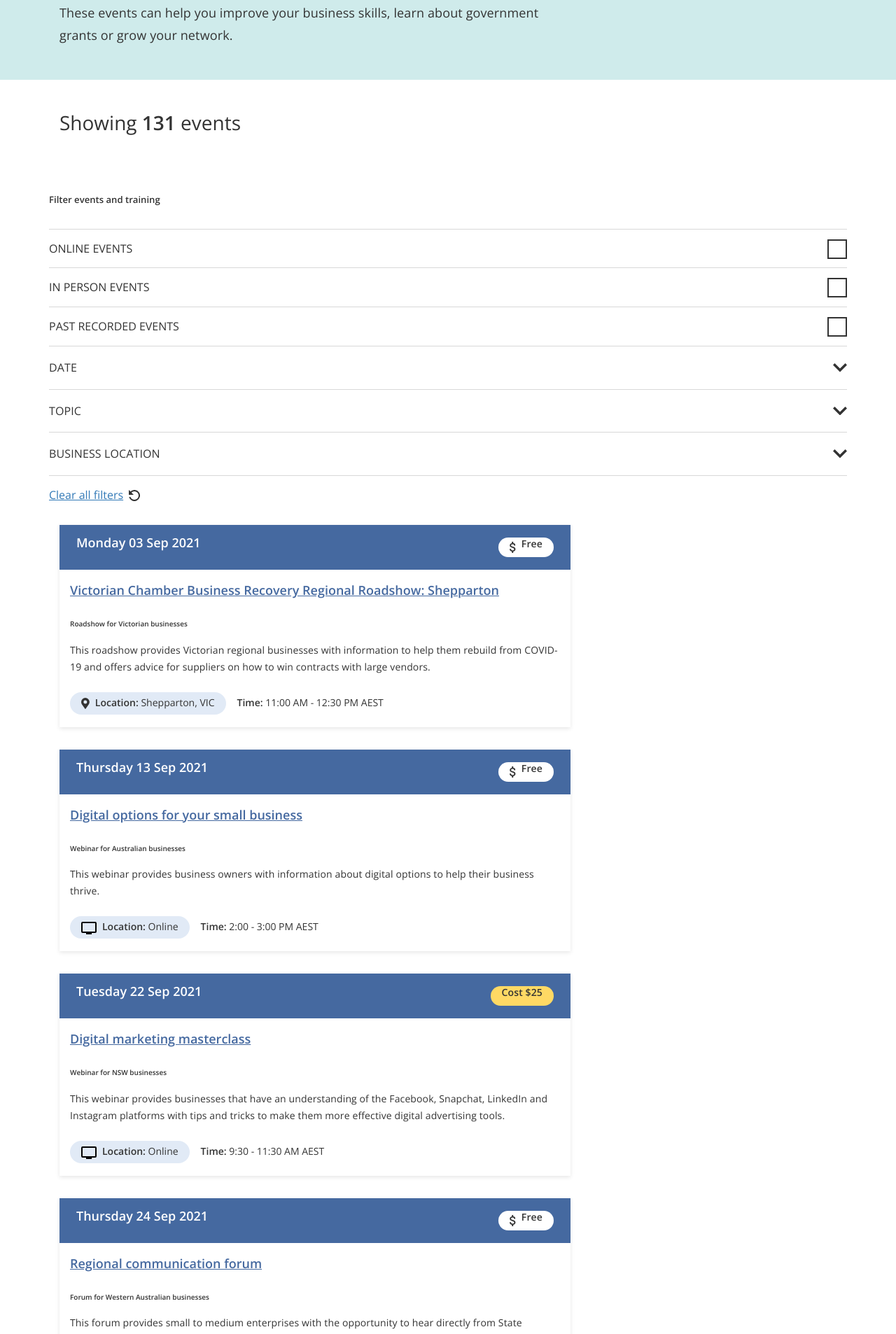
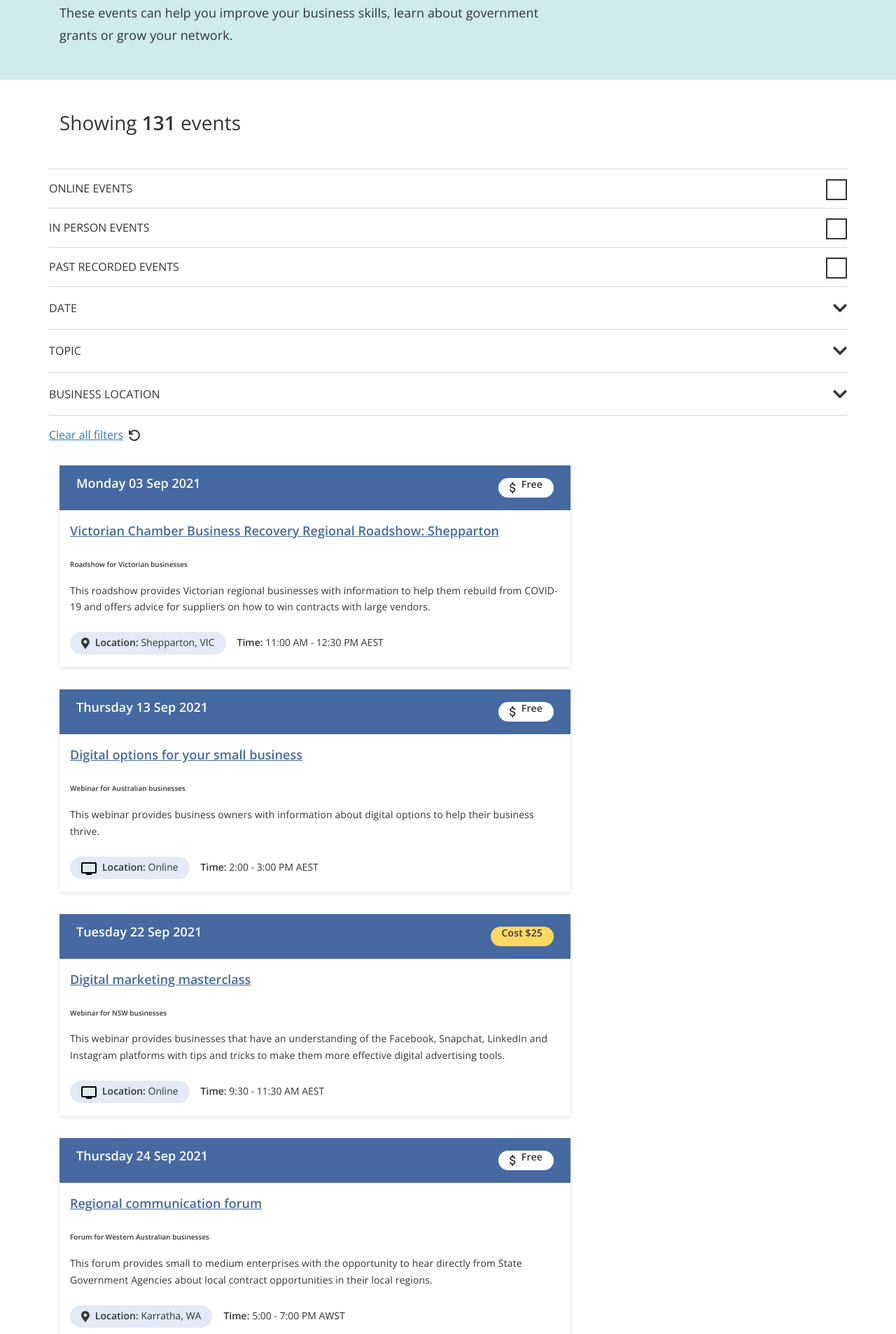
Before and after one commit to AUSGov/bga-events-finder, a Jekyll site: the page built from events/events-finder.html, in a window 1280 px wide. Shown: the part 354-2260 px from the top of the page at 70% size. Built offline with Jekyll 4.4.1, drawn with Linux system fonts in a browser that asks for light colours; nearby versions of some CDN libraries; library files that are not in the unit come from our copies.

Commit message:
Updating filters.

```diff
--- a/_includes/events-filters.html
+++ b/_includes/events-filters.html
@@ -1,5 +1,5 @@
 <div class="filters">
-    <h3>Filter events and training</h3>
+    <!--<h3>Filter events</h3>-->
 
 
    <!-- EVENT TYPE TOGGLES -->
@@ -86,38 +86,39 @@
                          </div>
                     <div class="active-filters multi-select">
                         <ul>
-                            <li filter-type="topic" filter-value="13" data-value="past-recorded-events">Past dates (recorded events)</li>
-                            <li filter-type="topic" filter-value="25" data-value="this-month">This month (<span class="current-month"></span>)</li>
-                            <li filter-type="topic" filter-value="25" data-value="this-month-plus-1"><span class="current-month-plus-1"></span></li>
-                            <li filter-type="topic" filter-value="13" data-value="this-month-plus-2"><span class="current-month-plus-2"></span></li>
-                            <li filter-type="topic" filter-value="13" data-value="custom-date-range">Custom date range</li>
+                            <li filter-type="date" filter-value="13" data-value="past-dates">Past dates (recorded events)</li>
+                            <li filter-type="date" filter-value="25" data-value="this-month">This month (<span class="current-month"></span>)</li>
+                            <li filter-type="date" filter-value="25" data-value="this-month-plus-1"><span class="current-month-plus-1"></span></li>
+                            <li filter-type="date" filter-value="13" data-value="this-month-plus-2"><span class="current-month-plus-2"></span></li>
+                            <li filter-type="date" filter-value="13" data-value="this-month-plus-3"><span class="current-month-plus-3"></span> and further</li>
+
 
                         </ul>
                     </div>
                     <div class="filter-item-content">
 
                         <form>
-                            <div class="checkbox-item" filter-value="13" filter-type="topic">
-                            <input type="checkbox" id="past-recorded-events">
+                            <div class="checkbox-item" filter-value="13" filter-type="date">
+                            <input type="checkbox" id="past-dates">
                             <label>Past dates (recorded events)</label>
                             </div>
 
-                            <div class="checkbox-item" filter-value="25" filter-type="topic">
+                            <div class="checkbox-item" filter-value="25" filter-type="date">
                             <input type="checkbox" id="this-month">
                             <label>This month (<span class="current-month"></span>)</label>
                             </div>
 
-                            <div class="checkbox-item" filter-value="25" filter-type="topic">
+                            <div class="checkbox-item" filter-value="25" filter-type="date">
                             <input type="checkbox" id="this-month-plus-1">
                             <label><span class="current-month-plus-1"></span></label>
                             </div>
 
-                            <div class="checkbox-item" filter-value="25" filter-type="topic">
+                            <div class="checkbox-item" filter-value="25" filter-type="date">
                             <input type="checkbox" id="this-month-plus-2">
                             <label><span class="current-month-plus-2"></span></label>
                             </div>
 
-                            <div class="checkbox-item" filter-value="13" filter-type="topic">
+                            <div class="checkbox-item" filter-value="13" filter-type="date">
                             <input type="checkbox" id="this-month-plus-3">
                             <label><span class="current-month-plus-3"></span> and further</label>
                             </div>
@@ -162,6 +163,8 @@
                             <li filter-type="topic" filter-value="13" data-value="work-health-and-safety">Work health and safety</li>
                         </ul>
                     </div>
+
+
                     <div class="filter-item-content">
 
                         <form>
@@ -201,7 +204,7 @@
                             </div>
 
                             <div class="checkbox-item" filter-value="13" filter-type="topic">
-                            <input type="checkbox" id="organise-an-event">
+                            <input type="checkbox" id="government-grant-programs">
                             <label>Government grant programs</label>
                             </div>
 
@@ -248,7 +251,8 @@
 
 
     <!-- 3. BUSINESS LOCATION -->
-    <div class="filter-item" id="business-location">
+    <div class="filter-item text-field-filter" id="postcode">
+
         <div class="filter-item-title">
             <p>Business location <span class="mobile-counter"></span></p>
             <svg xmlns="http://www.w3.org/2000/svg" width="20" height="12.5" viewBox="0 0 20 12.5">
@@ -259,18 +263,26 @@
 
         </div>
 
+        <div class="active-filters single-select">
+            <ul>
+                <li filter-type="postcode" filter-value="13" data-value="postcode"></li>
+            </ul>
+        </div>
+
+
         <div class="filter-item-content">
 
-                        <form>
-                            <label>My business postcode is</label>
+            <label>Enter your business postcode</label>
+            <div class="text-field-item">
                 <input type="text" />
-
-                        </form>
-
-                        </div>
+                <button class="apply-postcode">Apply filter</button>
             </div>
 
 
 
+        </div>
 
     </div>
+
+
+    </div>
--- a/_sass/_events.scss
+++ b/_sass/_events.scss
@@ -379,14 +379,18 @@
                             margin: 0;
 
                             &::after {
-                                height: 28px;
-                                width: 28px;
+                                height: 30px;
+                                width: 30px;
                                 content: " ";
                                 border: solid 2px #333333;
                                 position: absolute;
                                 top: 14px;
                                 right: 0;
                             }
+
+                            &:hover {
+                                cursor: pointer;
+                            }
                         }
                         input {
                             opacity: 1;
@@ -394,9 +398,55 @@
                             height: 24px;
                             display: block;
                             position: absolute;
-                        }
-                    }
-
+
+                        }
+                        &.selected {
+                            label:after {
+                                background: $teal-dark url(../assets/Icon-tick-white.svg) no-repeat;
+                                background-position: center center;
+                                border-color: $teal-dark;
+                                border-width: 3px;
+                            }
+                        }
+                    }
+
+                }
+
+                &.text-field-filter {
+                    .text-field-item {
+                        display: flex;
+                    }
+                    input  {
+                        width: 50%;
+                        margin-right: 12px;
+                    }
+                    label {
+                        @include font-format($font-family, $font-regular, normal);
+                        font-size: 14px;
+                        line-height: 1.5;
+                    }
+                    button {
+                        background: $tool-teal-mid;
+                        color: $black-light;
+                        border-radius: 6px;
+                        border: solid 2px $teal-dark;
+                        width: 50%;
+                        height: 44px;
+                        font-weight: 600;
+
+                        &:focus {
+                            outline: none;
+                            background: #105C5C;
+                            border-color: #105C5C;
+                            color: $white;
+                        }
+
+                        &:hover {
+                            background-color: $teal-dark;
+                            color: $white;
+                            border-color: #105C5C;
+                        }
+                    }
                 }
             }
 
--- a/js/prototype.js
+++ b/js/prototype.js
@@ -345,6 +345,22 @@
 
     });
 
+    // Select filter text input options
+    $('.text-field-filter button').on('click', function(){
+        var postcode = $(this).parents('.filter-item-content').find('input').val();
+        var filter_option = $(this).parents('.filter-item').attr('id');
+        console.log(filter_option);
+
+        $(this).parents('.text-field-filter').find('.active-filters li').text(postcode).addClass('selected');
+
+        if ($(this).parents('.text-field-filter').find('.active-filters li').hasClass('selected')) {
+            sessionStorage.setItem(filter_option, true);
+        } else {
+            sessionStorage.setItem(filter_option, false);
+        }
+    });
+
+
     // Select filter radio button options
     $('.radio-button label').on('click', function(){
         $('.radio-button label').each(function(){
@@ -457,7 +473,7 @@
 
 
     // SET ACTIVE FILTERS ON PAGE LOAD - MULTIPLE SELECT
-    var filter_set_multiple = ['business-finance', 'business-planning', 'contracting-and-tendering', 'customer-service', 'digital-business', 'employing-people', 'exporting', 'government-grant-programs', 'industry-compliance', 'innovation-and-commercialisation', 'marketing', 'networking', 'starting-a-business', 'taxation-and-record-keeping', 'work-health-and-safety'];
+    var filter_set_multiple = ['business-finance', 'business-planning', 'contracting-and-tendering', 'customer-service', 'digital-business', 'employing-people', 'exporting', 'government-grant-programs', 'industry-compliance', 'innovation-and-commercialisation', 'marketing', 'networking', 'starting-a-business', 'taxation-and-record-keeping', 'work-health-and-safety', 'online-events', 'in-person-events', 'past-recorded-events', 'past-dates', 'this-month', 'this-month-plus-1', 'this-month-plus-2', 'this-month-plus-3', 'postcode'];
 
     for ( var filter = 0; filter < filter_set_multiple.length; filter++) {
 
```
Also changed, not shown: assets/Icon-tick-teal.svg (added), 6 other files. Lines whose indentation alone changed are shown as unchanged.
